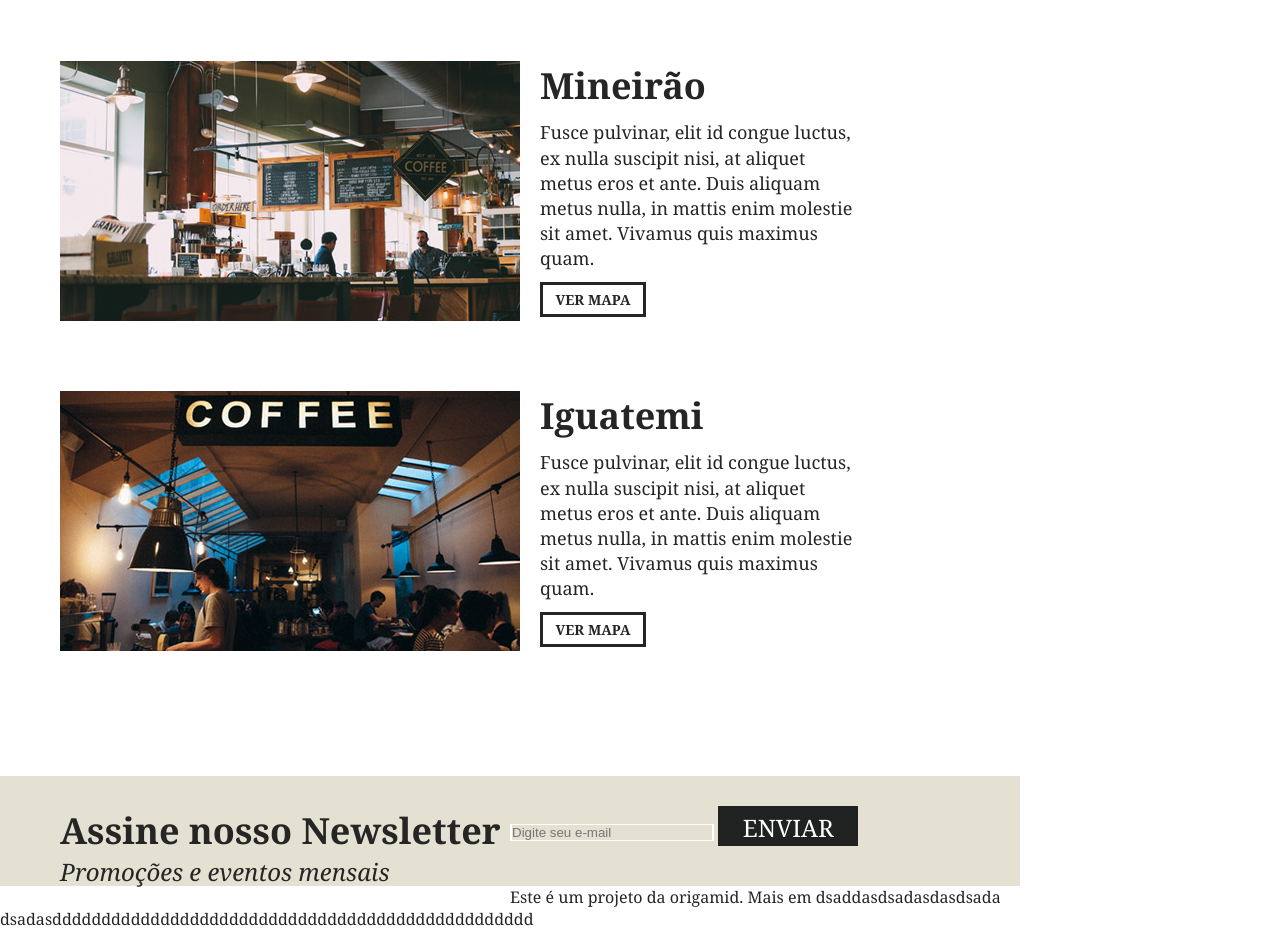
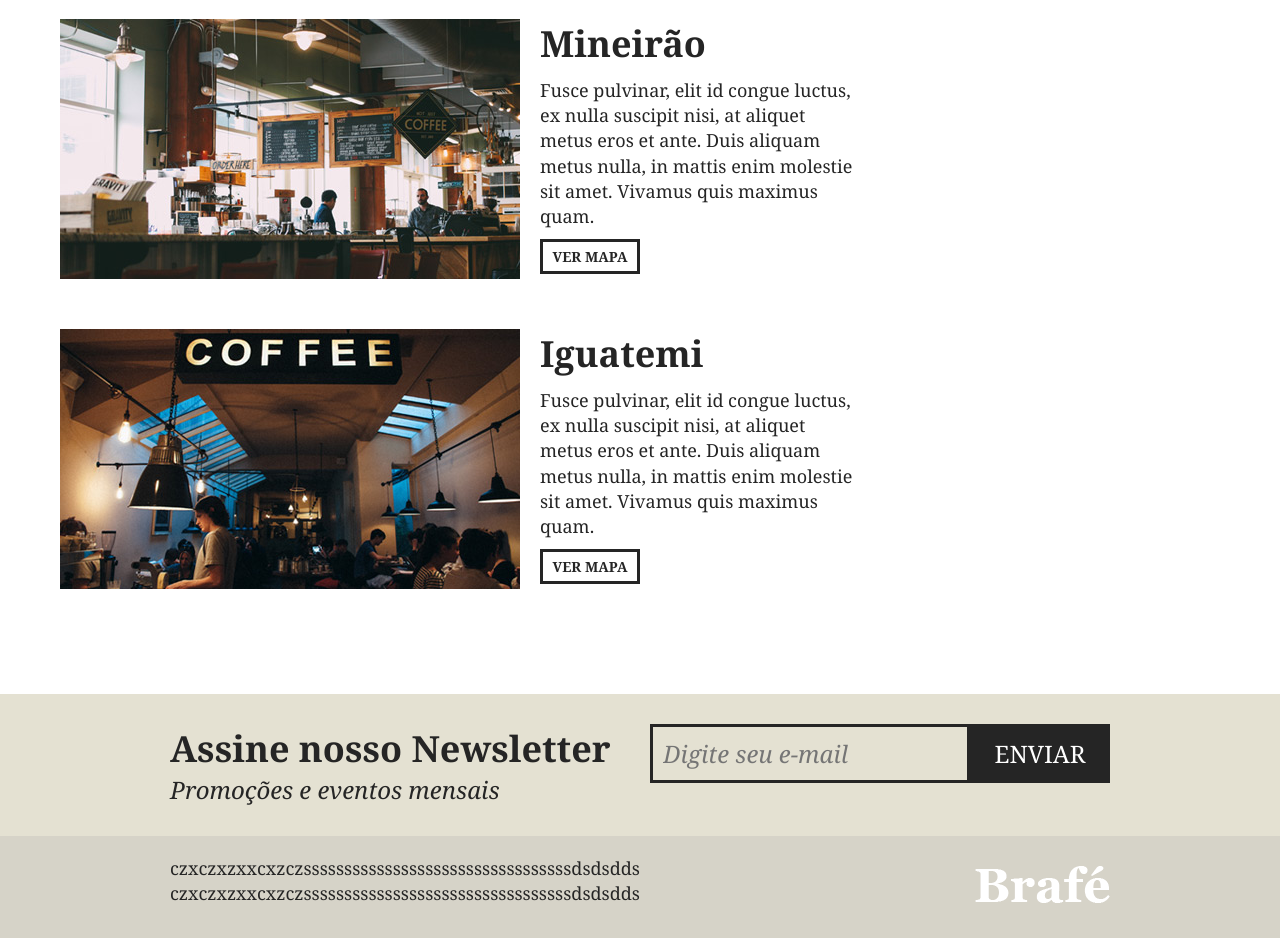
Before and after one commit to IagoFront/front-cafeteria, a plain HTML site: page index.html in a window 1280 px wide. Shown: the part 2160-3098 px from the top of the page. Drawn offline with Linux system fonts and the light colour scheme.

Commit message:
footer Finalizado

```diff
--- a/css/style.css
+++ b/css/style.css
@@ -9,6 +9,11 @@ body {
     color: #252525;
 }
 
+*{
+    box-sizing: border-box;
+}
+
+/* Importante**/
 .menu{
     background-color: #252525;
     width: 100%;
@@ -249,55 +254,93 @@ margin: 60px 0;
     text-align: center;
 
 }
-.up-box{
+.assine{
+    background-color: #e4e1d2;
+    padding: 30px 0;
+}
+.assine-container {
     width: 960px;
-    background-color: #e4e1d2;
-    height: 50px;
-    padding: 30px;
+    margin: 0 auto;
+}
 
+.assine-container::after , .assine-container::before {
+    content: '';
+    display: table;
+    clear: both;
+}
+.assine-text {
+float: left;
+width: 460px;
+margin: 0 10px;
+}
+.assine-text h2 {
+    font-size: 2.25em;
+    }
 
+.assine-text p {
+        font-size: 1.5em;
+        font-style: italic;
 }
-.up-box .up-box-container {
-    margin: 0 30px;
-height: 100px;
+.assine-container .assine-email {
+float: left;
+width: 460px;
+margin: 0 10px;
+}
+.assine form label {
+    display: none;
+}
+.assine-container .assine-email input {
 
+    width: 320px;
+    border: 3px solid #252525;
+    background: none;
+    font-size: 1.5em;
+    font-style: italic;
+    font-family: Georgia, 'Times New Roman', Times, serif;
+    padding: 10px;
+    float: left;
+}
+
+.assine-container .assine-email button {
+    background: #252525;
+    font-family: Georgia, 'Times New Roman', Times, serif;
+    text-transform: uppercase;
+    font-size: 1.5em;
+    width: 140px;
+    padding: 13px 0;
+    color: white;
+    border: none;
+    cursor: pointer;
+    float: left;
 
 }
 
-.up-box-container .box-text {
-float: left;
-width: 50%;
-}
-.up-box-container .box-text h2 {
-    font-size: 2.25em;
-    }
-
-    .up-box-container .box-text p {
-        font-size: 1.5em;
-        font-style: italic;
-        }
-
-
-.up-box-container .box-email {
-float: left;
-width: 50%;
-}
-.up-box-container .box-email input {
-    width: 200px;
-    border: none;
+.footer {
+    background-color: #d6d3c8;
+    padding: 20px 0;
 }
 
-.up-box-container .box-email input::placeholder{
-  background-color: #e4e1d2;
+.footer-container {
+    max-width: 960px;
+    margin: 0 auto;
+
 }
-.up-box-container .box-email button {
-    height: 40px;
-    padding: 5px;
-    text-transform: uppercase;
-    color: white;
-    background-color: #202121;
-    border: none;
-    font-family: Georgia, serif;
-    font-size: 1.5em;
-    width: 140px;
+
+.footer-container::after , .footer-container::before {
+    content: '';
+    display: table;
+    clear: both;
 }
+.footer-container .footer-text {
+    max-width: 46%;
+    float: left;
+    margin: 0 10px;
+    font-size: 1.125em;
+    line-height: 1.4em;
+}
+
+.footer-container .img-footer {
+    float: right;
+    margin: 0 10px;
+    padding: 10px 0;
+}
--- a/index.html
+++ b/index.html
@@ -129,23 +129,29 @@
 
     </section>
 
-    <section class="up-box">
-        <div class="up-box-container">
-            <div class="box-text">
+    <section class="assine">
+        <div class="assine-container">
+            <div class="assine-text">
                 <h2>Assine nosso Newsletter</h2>
                 <p>Promoções e eventos mensais</p>
             </div>
-            <div class="box-email">
+            <div class="assine-email">
                 <input type="text" placeholder="Digite seu e-mail">
                 <button type="submit">Enviar</button>
             </div>
         </div>
     </section>
-    <footer>
-        <div>
-            <p>Este é um projeto da origamid. Mais em dsaddasdsadasdasdsada
-                dsadasddddddddddddddddddddddddddddddddddddddddddddddddd
-            </p>
+    <footer class="footer">
+        <div class="footer-container">
+            <div class="footer-text">
+                <p> czxczxzxxcxzczsssssssssssssssssssssssssssssssssdsdsdds<br>
+                    czxczxzxxcxzczsssssssssssssssssssssssssssssssssdsdsdds
+
+                </p>
+            </div>
+            <div class="img-footer">
+                <img src="img/brafe.png">
+            </div>
         </div>
 
     </footer>
```
Also changed, not shown: 1 other file.
